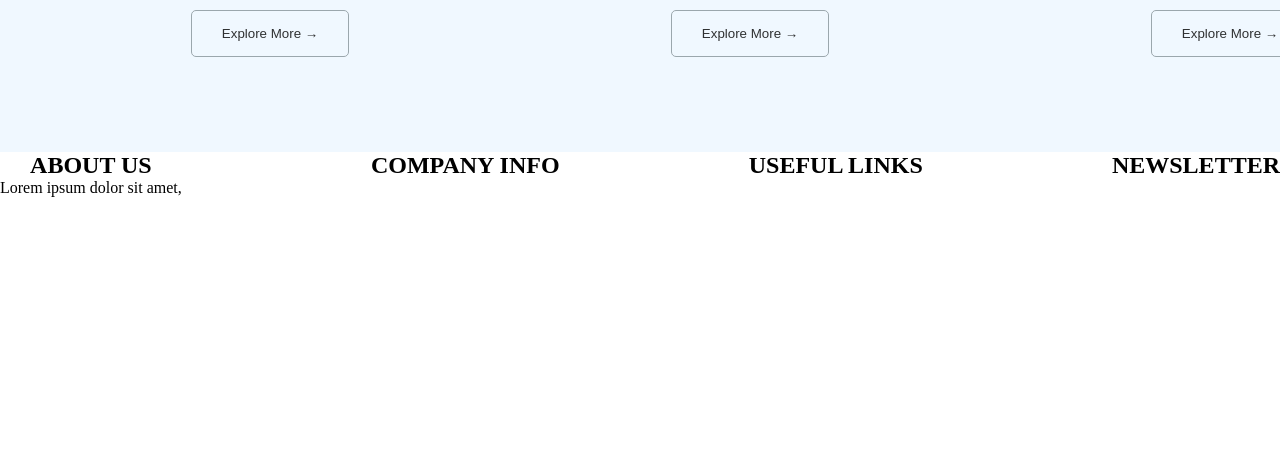
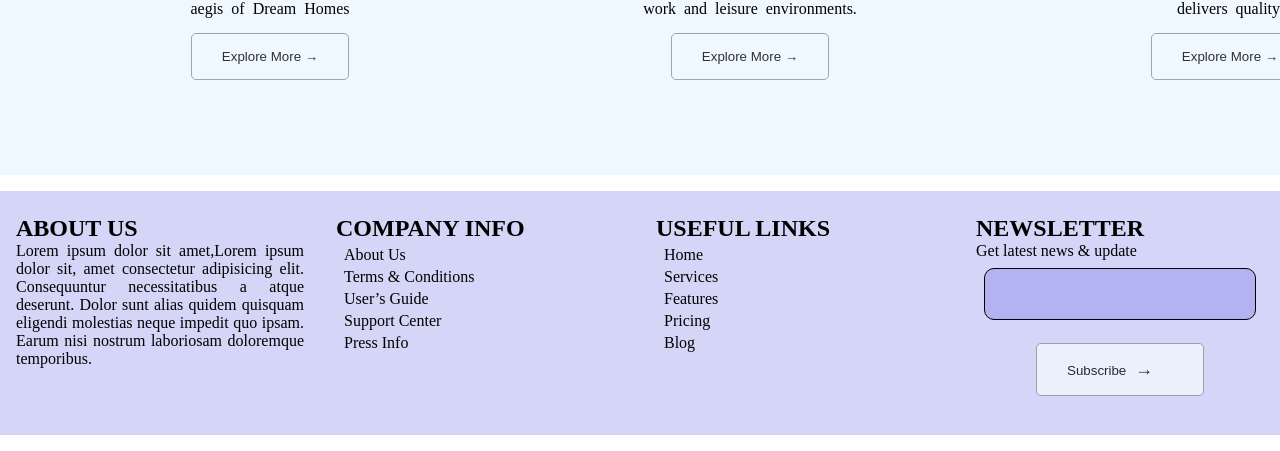
Before and after one commit to Yugpatel158/Internship-Bliss, a plain HTML site: page demorehome.html in a window 1280 px wide. Shown: the part 1675-2126 px from the top of the page. Before the commit the page ends 1872 px from the top, so only its background shows below. Drawn offline with Linux system fonts and the light colour scheme.

Commit message:
ReHome Demo page

```diff
--- a/demorehome.css
+++ b/demorehome.css
@@ -31,7 +31,7 @@ nav {
 
 }
 
-ul {
+ul.navul{
     display: flex;
     flex-direction: row;
 }
@@ -92,7 +92,6 @@ section.sec2{
     font-size: 20px;
     justify-self: center;
     justify-content: space-between;
-
     display: flex;
     flex-direction: row;
     width: 60%;
@@ -114,7 +113,7 @@ section.sec2{
     padding: 10px;
     margin-top: 20px;
     text-align: justify;
-    word-spacing: 8px;
+    word-spacing: 4px;
     font-size:16px;
 }
 .para{
@@ -122,17 +121,16 @@ section.sec2{
     padding-right: 30px;
 }
 .abouth1{
-    padding: 0 10px;
     justify-self: start;
 }
 .abouth3{
-    padding-bottom: 25px;
     justify-self: start;
 }
 .phone,
 .add,
 .mail{
     display: flex;
+    flex-direction: column;
 
 }
 
@@ -163,12 +161,33 @@ section.sec2{
     text-align: center;
     justify-content: space-between;
     height: fit-content ;
+    margin: 16px 0;
+    background-color: rgba(22, 22, 212, 0.18);
 }
 
 .abus,
 .coin,
 .usli,
 .nele{
+    text-align: justify;
+    padding: 8px 16px;
+    width: 25%;
+    display:flex;
+    flex-direction: column;
+    margin: 16px 0;
+}
+.ftrul,
+.ftli{
     display: flex;
     flex-direction: column;
+    text-align: justify;
+    padding: 2px 4px;
 }
+
+#newsmail{
+    height: 50px;
+    border-radius: 10px;
+    border: 1px solid black;
+    margin: 8px;
+    background-color: rgba(22, 22, 212, 0.18);
+}
--- a/demorehome.html
+++ b/demorehome.html
@@ -16,7 +16,7 @@
             ReHOMES
             <p class="navt">REAL ESTATE GROUP</p>
         </div>
-        <ul>
+        <ul class="navul">
             <li>Home</li>
             <li>About us</li>
             <li>Projects</li>
@@ -54,7 +54,7 @@
     <section class="about">
         <div class="para">
             <h1 class="abouth1">About us</h1>
-            <h3 class="abouth3">- Our Story from start.</h3>
+            <h3 class="abouth3">Our Story from start.</h3>
             <p>Lorem ipsum dolor sit amet consectetur adipisicing elit. Blanditiis reiciendis rerum mollitia
                 perspiciatis ratione aspernatur sint dolores hic, vel eum ullam suscipit iste ut est molestiae maxime
                 sed ipsam eius deserunt facere delectus accusamus nesciunt dicta ea. Possimus quaerat ducimus nostrum
@@ -72,7 +72,7 @@
             <h2>Residential Developments</h2>
             <p>The Group successfully ventured into Real Estate by creating a series of residential spaces at strategic
                 locations in Kolkata, Siliguri and Durgapur under the aegis of Dream Homes</p>
-                <button>Explore More → </button>
+            <button>Explore More → </button>
 
         </div>
         <div class="commdeve"><img src="https://demo2.wpopal.com/rehomes/wp-content/uploads/2019/10/development_2.png"
@@ -80,24 +80,53 @@
             <h2>Commercial Developments</h2>
             <p>Our mission is to engage in issues that are of concern to individuals, families and communities through
                 an uncompromising commitment to create outstanding living, work and leisure environments.</p>
-                <button>Explore More → </button>
+            <button>Explore More → </button>
         </div>
         <div class="investor"><img src="https://demo2.wpopal.com/rehomes/wp-content/uploads/2019/10/investor.png"
                 alt="Img3">
             <h2>Investor</h2>
             <p>ReHomes started it’s journey almost 3 decades back. The Group has firmly established itself as a
                 trustworthy and dependable organization in Real Estate Industry that delivers quality.</p>
-                <button>Explore More → </button>
+            <button>Explore More → </button>
 
         </div>
     </section>
 
     <footer>
         <section class="ftr">
-            <div class="abus"><h2>ABOUT US</h2><p>Lorem ipsum dolor sit amet,</p></div>
-            <div class="coin"><h2>COMPANY INFO</h2></div>
-            <div class="usli"><h2> USEFUL LINKS</h2></div>
-            <div class="nele"><h2>NEWSLETTER</h2></div>
+            <div class="abus">
+                <h2>ABOUT US</h2>
+                <p>Lorem ipsum dolor sit amet,Lorem ipsum dolor sit, amet consectetur adipisicing elit. Consequuntur
+                    necessitatibus a atque deserunt. Dolor sunt alias quidem quisquam eligendi molestias neque impedit
+                    quo ipsam. Earum nisi nostrum laboriosam doloremque temporibus.</p>
+            </div>
+            <div class="coin">
+                <h2>COMPANY INFO</h2>
+                <ul class="ftrul">
+                    <li class="ftli">About Us</li>
+                    <li class="ftli">Terms & Conditions</li>
+                    <li class="ftli">User’s Guide</li>
+                    <li class="ftli">Support Center</li>
+                    <li class="ftli">Press Info</li>
+                </ul>
+            </div>
+            <div class="usli">
+                <h2> USEFUL LINKS</h2>
+                <ul class="ftrul">
+                    <li class="ftli">Home</li>
+                    <li class="ftli">Services</li>
+                    <li class="ftli">Features</li>
+                    <li class="ftli">Pricing</li>
+                    <li class="ftli">Blog</li>
+                </ul>
+
+            </div>
+            <div class="nele">
+                <h2>NEWSLETTER</h2>
+                <p>Get latest news & update</p>
+                <input type="email" name="newsmail" id="newsmail">
+                <button>Subscribe <span> →</span></button>
+            </div>
         </section>
     </footer>
     <link rel="stylesheet" href="demorehome.css">
```
